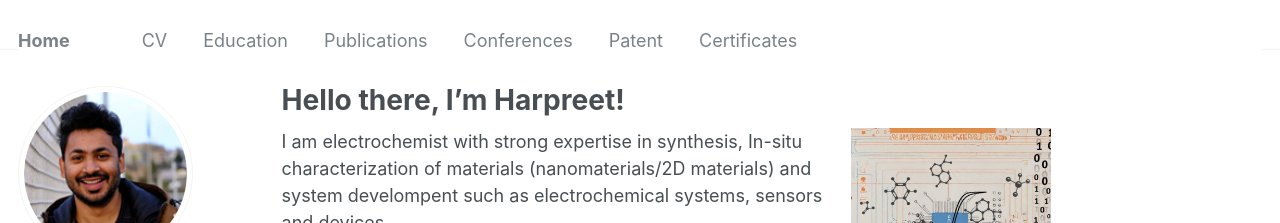
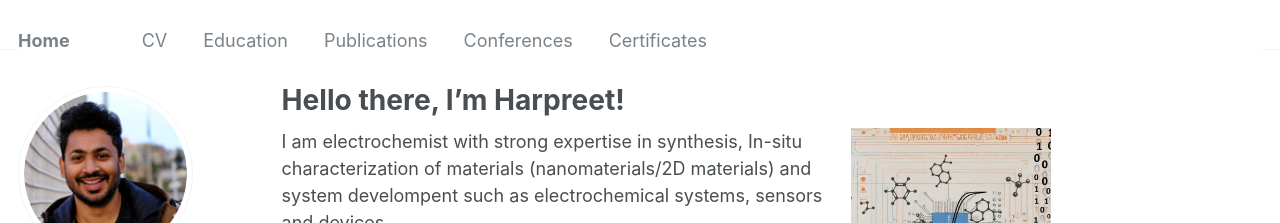
Before and after one commit to Harpr33t-Singh/Harpr33t-Singh.github.io, a Jekyll site: the page built from _pages/about.md, in a window 1280 px wide. Shown: the top 223 px of the page. Built offline with Jekyll 4.4.1, drawn with Linux system fonts in a browser that asks for light colours; some web fonts are replaced.

Commit message:
Update navigation.yml

```diff
--- a/_data/navigation.yml
+++ b/_data/navigation.yml
@@ -6,15 +6,11 @@ main:
   - title: "Education"
     url: /cv/
 
-
   - title: "Publications"
     url: /publications/
 
   - title: "Conferences"
     url: /talks/
 
-  - title: "Patent"
-    url: /patent/
-
   - title: "Certificates"
     url: /portfolio/
```
